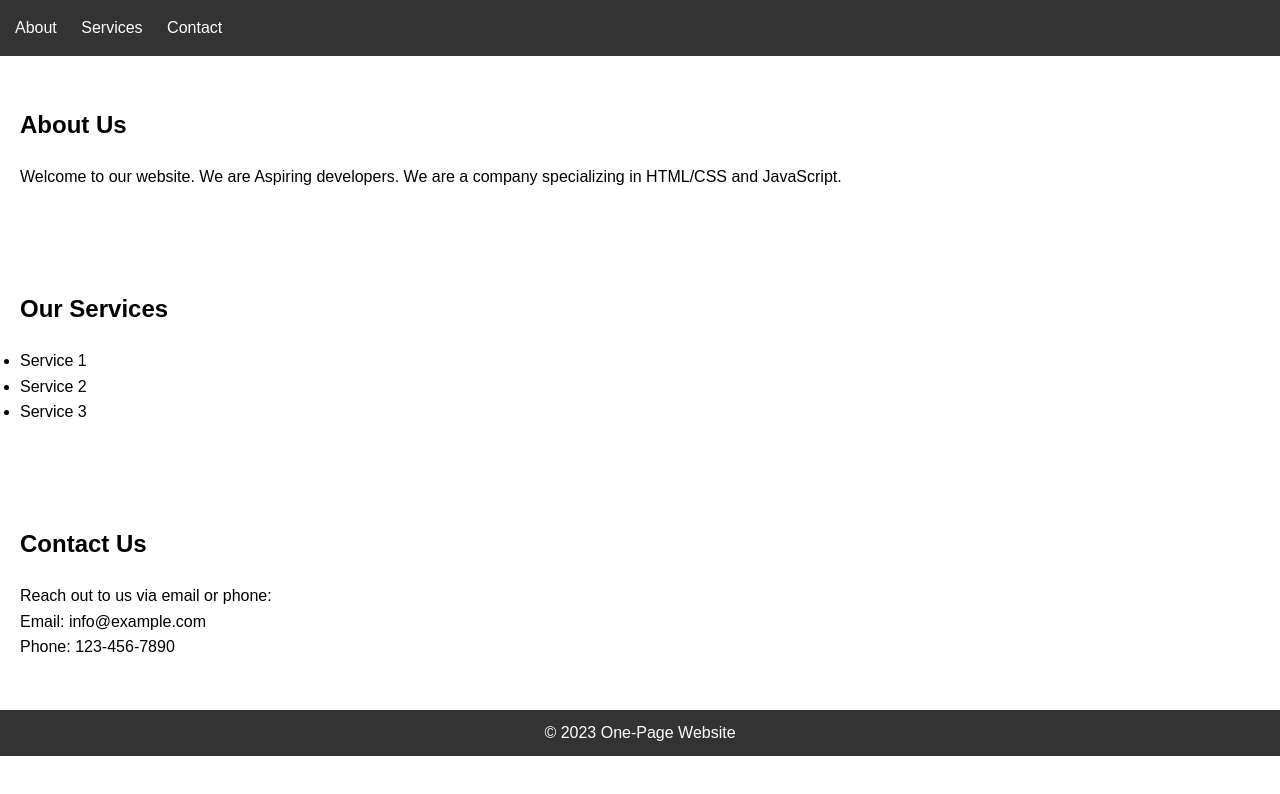
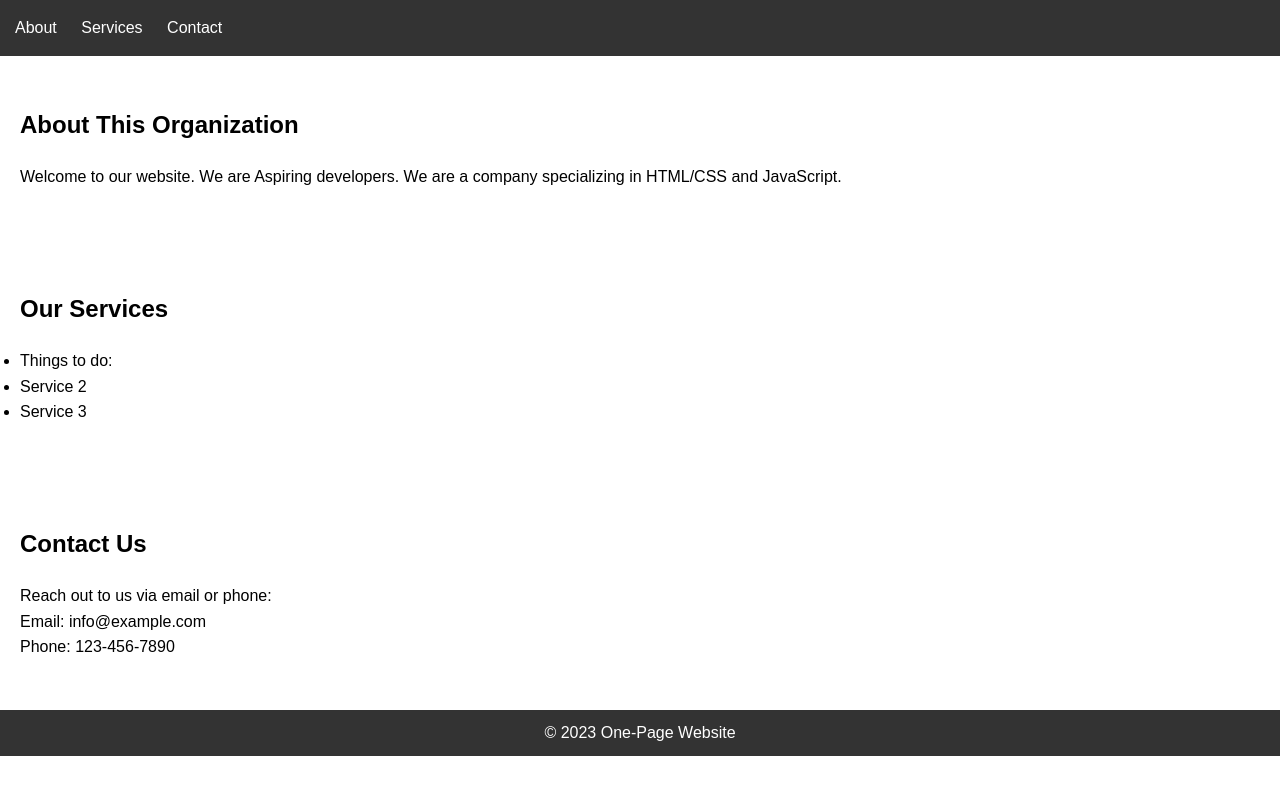
Before and after one commit to Saahil9720/ProjectS, a plain HTML site: page src/index.html in a window 1280 px wide. Drawn offline with Linux system fonts and the light colour scheme.

Commit message:
MergeConflict change

```diff
--- a/src/index.html
+++ b/src/index.html
@@ -20,14 +20,14 @@
     </header>
 
     <section id="about">
-        <h1>About Us</h1>
+        <h1>About This Organization</h1>
         <p>Welcome to our website. We are Aspiring developers. We are a company specializing in HTML/CSS and JavaScript.</p>
     </section>
 
     <section id="services">
         <h1>Our Services</h1>
         <ul>
-            <li>Service 1</li>
+            <li>Things to do: </li>
             <li>Service 2</li>
             <li>Service 3</li>
         </ul>
```
